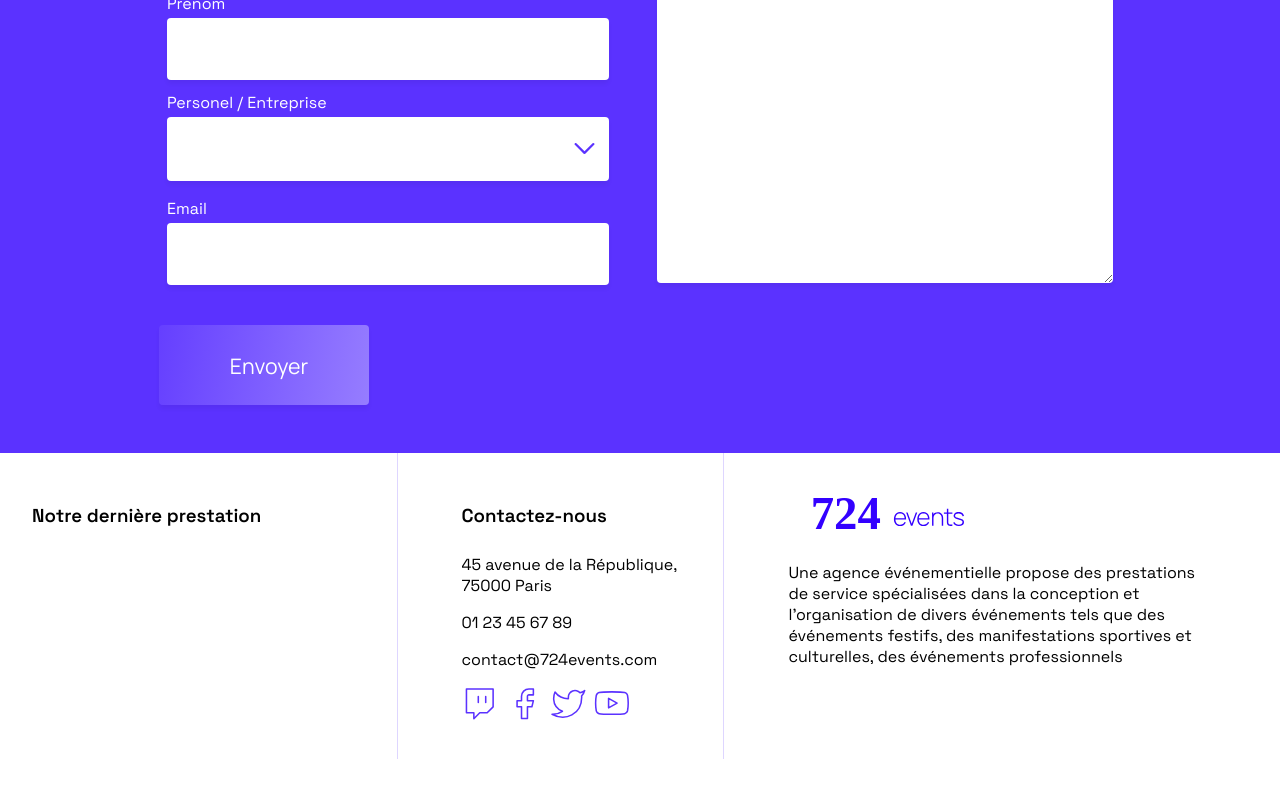
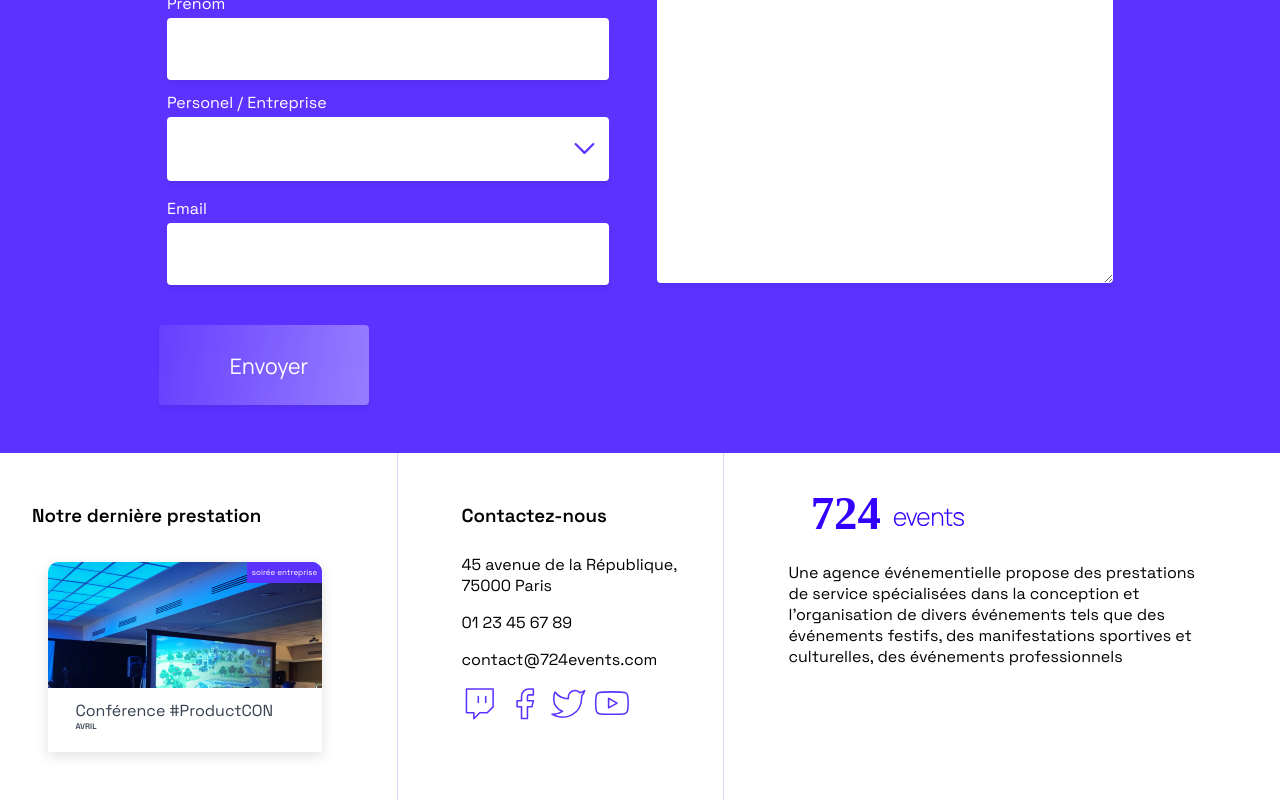
Before and after one commit to RKL715/P10-724events, a React (Create React App) app: page / in a window 1280 px wide. Shown: the part 5660-6460 px from the top of the page. Before the commit the page ends 6419 px from the top, so only its background shows below. Built offline with nearby package versions, Linux system fonts and the light colour scheme.

Commit message:
added   const last = data ? data.events[data.events.length - 1] : null; to get the last event

```diff
--- a/src/pages/Home/index.js
+++ b/src/pages/Home/index.js
@@ -13,8 +13,10 @@ import Modal from "../../containers/Modal";
 import { useData } from "../../contexts/DataContext";
 
 const Page = () => {
-  const {last} = useData()
+  const {data} = useData()
+  const last = data ? data.events[data.events.length - 1] : null;
   console.log ("Value of 'last':", last)
+
   return <>
     <header>
       <Menu />
@@ -164,5 +166,6 @@ const Page = () => {
 export default Page;
 
 // 1. LINE   : PROP ImageSrc & Title issue (undefined) : Added {last&&()} to check if last is not null, then
+// added   const last = data ? data.events[data.events.length - 1] : null; to get the last event.
 // 2. LINE   : PROP ImageAlt missing : Added it
 // 3. LINE   : PROP label not right : Changed it to last?.type. Removed label="boom".
```
